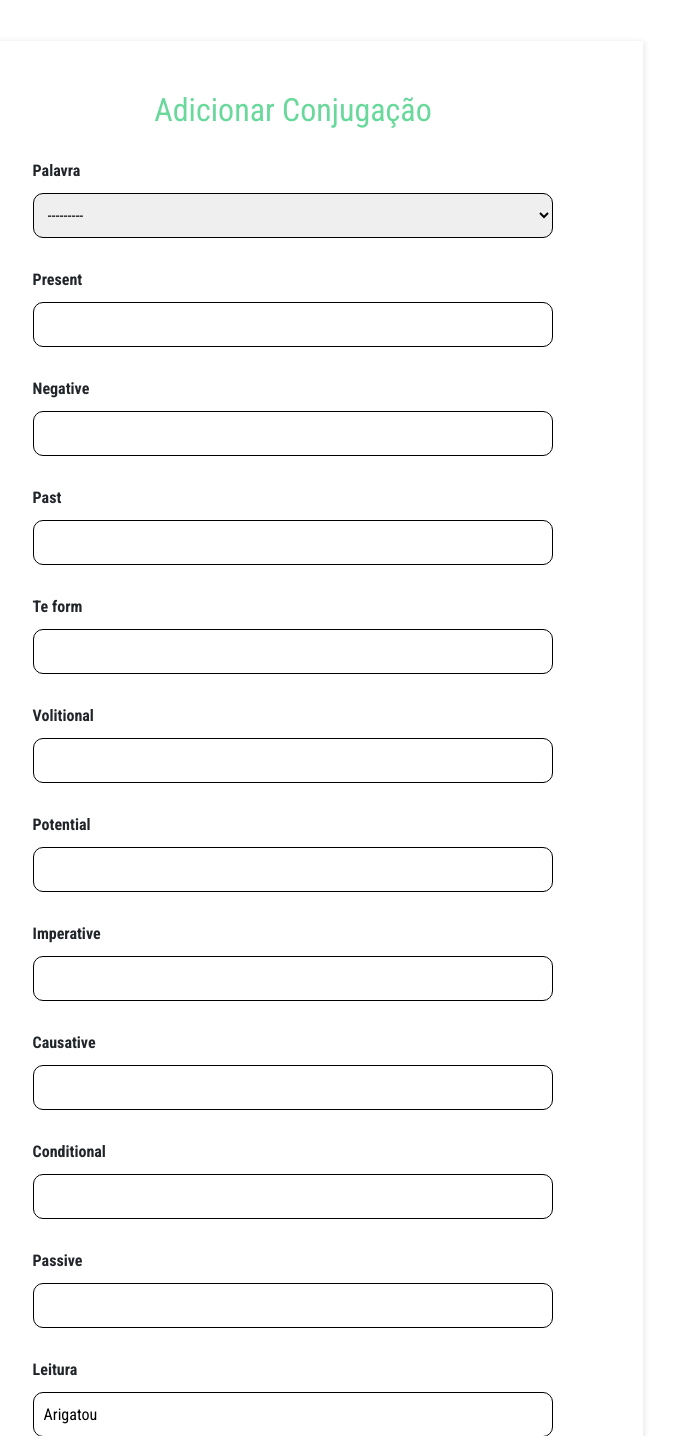
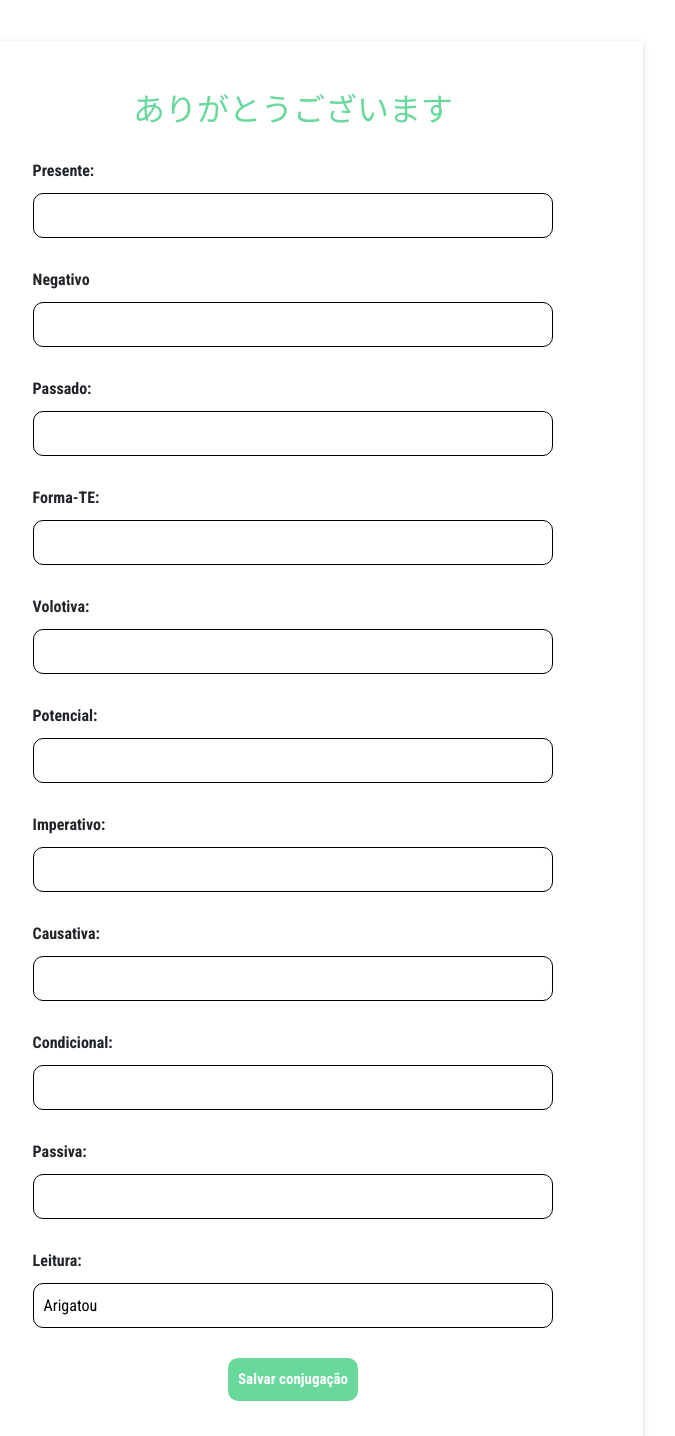
Before and after one commit to Renildo15/Nihongo-Gaido, a Django app: a page that uses src/vocabulary_app/templates/conjugation_form.html in a window 1280 px wide. Shown: the part 89-1525 px from the top of the page, without its empty margins (347-1022 px from the left). Run offline with Django 4.2, Linux system fonts and the light colour scheme; a user stored in the database is signed in; data comes from the database, SQL or seed files in the repository; both versions use the stored data as it was after the commit; some web fonts are replaced.

Commit message:
Finalizando forms #52

```diff
--- a/src/vocabulary_app/forms.py
+++ b/src/vocabulary_app/forms.py
@@ -37,4 +37,18 @@ class CategoryForm(forms.ModelForm):
 class ConjugationForm(forms.ModelForm):
     class Meta:
         model =  Conjugation
-        fields = '__all__'
+        fields = ('present','negative','past','te_form','volitional','potential','imperative','causative','conditional','passive','leitura')
+        exclude = ['slug','criado_por', 'palavra']
+        labels = {
+            'present': 'Presente: ',
+            'negative': 'Negativo',
+            'past': 'Passado: ',
+            'te_form': 'Forma-TE: ',
+            'volitional': 'Volotiva: ',
+            'potential': 'Potencial: ',
+            'imperative': 'Imperativo: ',
+            'causative': 'Causativa: ',
+            'conditional': 'Condicional: ',
+            'passive': 'Passiva: ',
+            'leitura': 'Leitura: '
+        }
--- a/src/vocabulary_app/templates/conjugation_form.html
+++ b/src/vocabulary_app/templates/conjugation_form.html
@@ -15,7 +15,7 @@ Adicionar conjugação - Nihongo Gaido
     <form method="post">
         {% csrf_token %}
         <div class="inputs-grammar">
-            <h2>Adicionar conjugação</h2>
+            <h2>{{word.palavra}}</h2>
             {% for field in form_conjugation %}
                 <div class="inputs-grammar-box">
                     <label>{{field.label}}</label>
--- a/src/vocabulary_app/views.py
+++ b/src/vocabulary_app/views.py
@@ -116,5 +116,6 @@ def conjugation_create(request,slug):
 
     context = {
         'form_conjugation': form_conjugation,
+        'word': word
     }
     return render(request, "conjugation_form.html", context)
```
Also changed, not shown: src/db.sqlite3.
